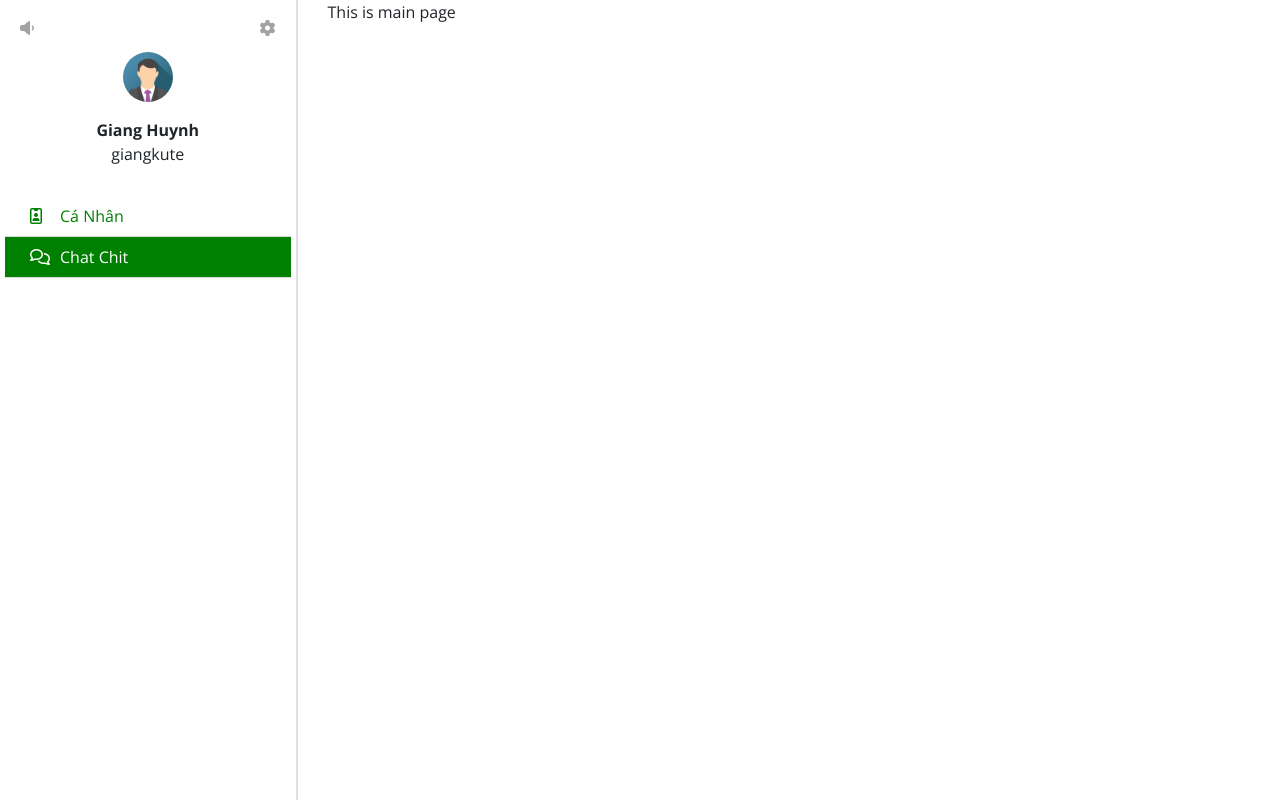
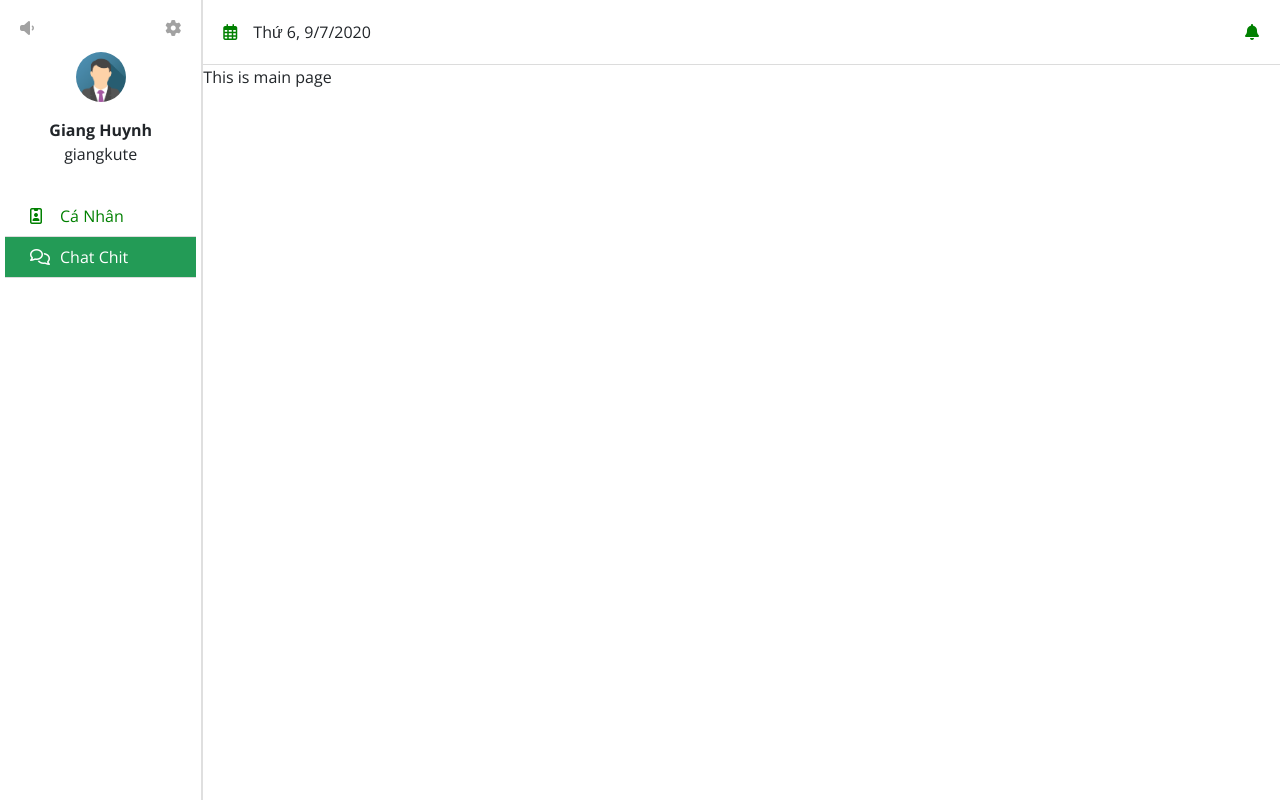
Before and after one commit to trgianghuynh1808/Real-Time-Chat-Web, a React (Create React App) app in the folder front-end/: page /chat in a window 1280 px wide. Built offline with nearby package versions, Linux system fonts and the light colour scheme.

Commit message:
imp: header

```diff
--- a/front-end/src/App.scss
+++ b/front-end/src/App.scss
@@ -1,2 +1,2 @@
-.chat_app {
-}
+$border-color: gainsboro;
+$icon-color: #a2a2a2;
--- a/front-end/src/assets/styles/global.scss
+++ b/front-end/src/assets/styles/global.scss
@@ -1,3 +1,7 @@
 .cursor-pointer {
   cursor: pointer;
 }
+
+.none-padding {
+  padding: 0px !important;
+}
--- /dev/null
+++ b/front-end/src/components/Header/components/Main.jsx
@@ -0,0 +1,17 @@
+import React from "react";
+
+const Main = ({ curDate }) => {
+  return (
+    <div className="row justify-content-between align-items-center">
+      <div className="col-4">
+        <i className="far fa-calendar-alt header__icon"></i>
+        <span className="ml-3">{curDate}</span>
+      </div>
+      <div className="col-1">
+        <i className="fas fa-bell header__icon float-right mr-3 cursor-pointer"></i>
+      </div>
+    </div>
+  );
+};
+
+export default Main;
--- /dev/null
+++ b/front-end/src/components/Header/index.jsx
@@ -0,0 +1,15 @@
+import React from "react";
+
+import "./style.scss";
+import Main from "./components/Main";
+import { formatAMPM } from "utils";
+
+const Header = () => {
+  return (
+    <div className="header">
+      <Main curDate={formatAMPM()} />
+    </div>
+  );
+};
+
+export default Header;
--- /dev/null
+++ b/front-end/src/components/Header/style.scss
@@ -0,0 +1,11 @@
+@import "App.scss";
+
+.header {
+  padding: 20px;
+
+  border-bottom: 1px solid $border-color;
+
+  &__icon {
+    color: green;
+  }
+}
--- a/front-end/src/components/Layout/index.jsx
+++ b/front-end/src/components/Layout/index.jsx
@@ -1,14 +1,18 @@
 import React from "react";
 
 import VerticalBar from "components/VerticalBar";
+import Header from "components/Header";
 
 const Layout = ({ children }) => {
   return (
     <div className="row">
-      <div className="col-3">
+      <div className="col-2 pr-0">
         <VerticalBar />
       </div>
-      <div className="col-9">{children}</div>
+      <div className="col-10 none-padding">
+        <Header />
+        {children}
+      </div>
     </div>
   );
 };
--- a/front-end/src/components/VerticalBar/components/ListItemMenu.jsx
+++ b/front-end/src/components/VerticalBar/components/ListItemMenu.jsx
@@ -1,5 +1,5 @@
 import React from "react";
-import { Link, NavLink } from "react-router-dom";
+import { NavLink } from "react-router-dom";
 
 const ListItemMenu = ({ menuItems }) => {
   return (
--- a/front-end/src/components/VerticalBar/style.scss
+++ b/front-end/src/components/VerticalBar/style.scss
@@ -1,3 +1,5 @@
+@import "App.scss";
+
 .vertical-bar {
   padding: 20px;
   border-right: 2px solid #dfdfdf;
@@ -11,7 +13,7 @@
   }
 
   &__icon {
-    color: #a2a2a2;
+    color: $icon-color;
   }
 
   &__list-menu {
@@ -21,7 +23,7 @@
   &__menu-item {
     padding: 8px 10px;
 
-    border-bottom: 1px solid gainsboro;
+    border-bottom: 1px solid $border-color;
     color: green;
 
     transition: 0.3s;
@@ -36,7 +38,7 @@
 
     &--active {
       color: white;
-      background-color: green;
+      background-color: #239b56;
       pointer-events: none;
     }
   }
--- /dev/null
+++ b/front-end/src/utils/index.js
@@ -0,0 +1,14 @@
+export const formatAMPM = () => {
+  var d = new Date(),
+    months = ["1", "2", "3", "4", "5", "6", "7", "8", "9", "10", "11", "12"],
+    days = ["Thứ 2", "Thứ 3", "Thứ 4", "Thứ 5", "Thứ 6", "Thứ 7", "CN"];
+  return (
+    days[d.getDay()] +
+    ", " +
+    d.getDate() +
+    "/" +
+    months[d.getMonth()] +
+    "/" +
+    d.getFullYear()
+  );
+};
```
